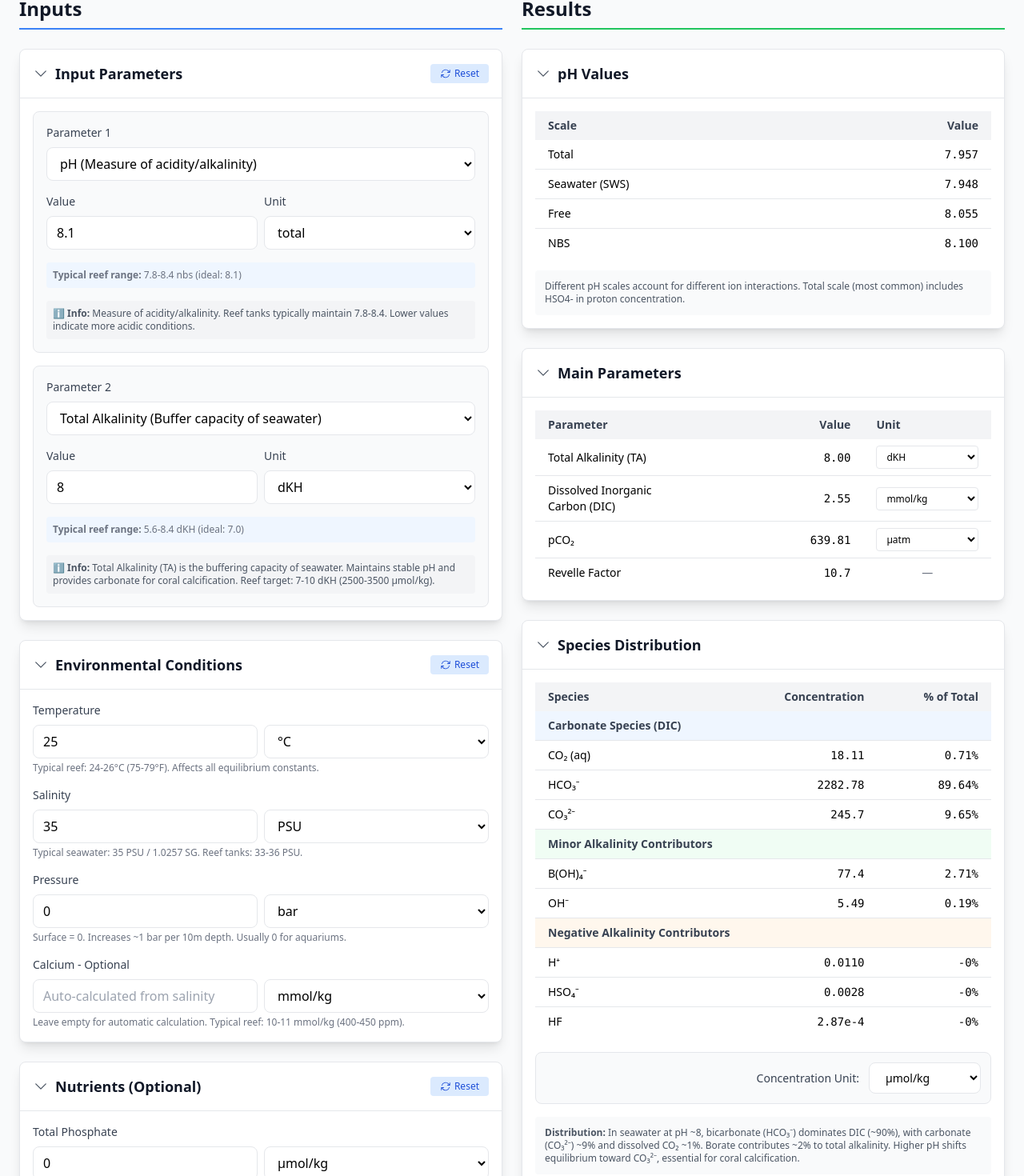
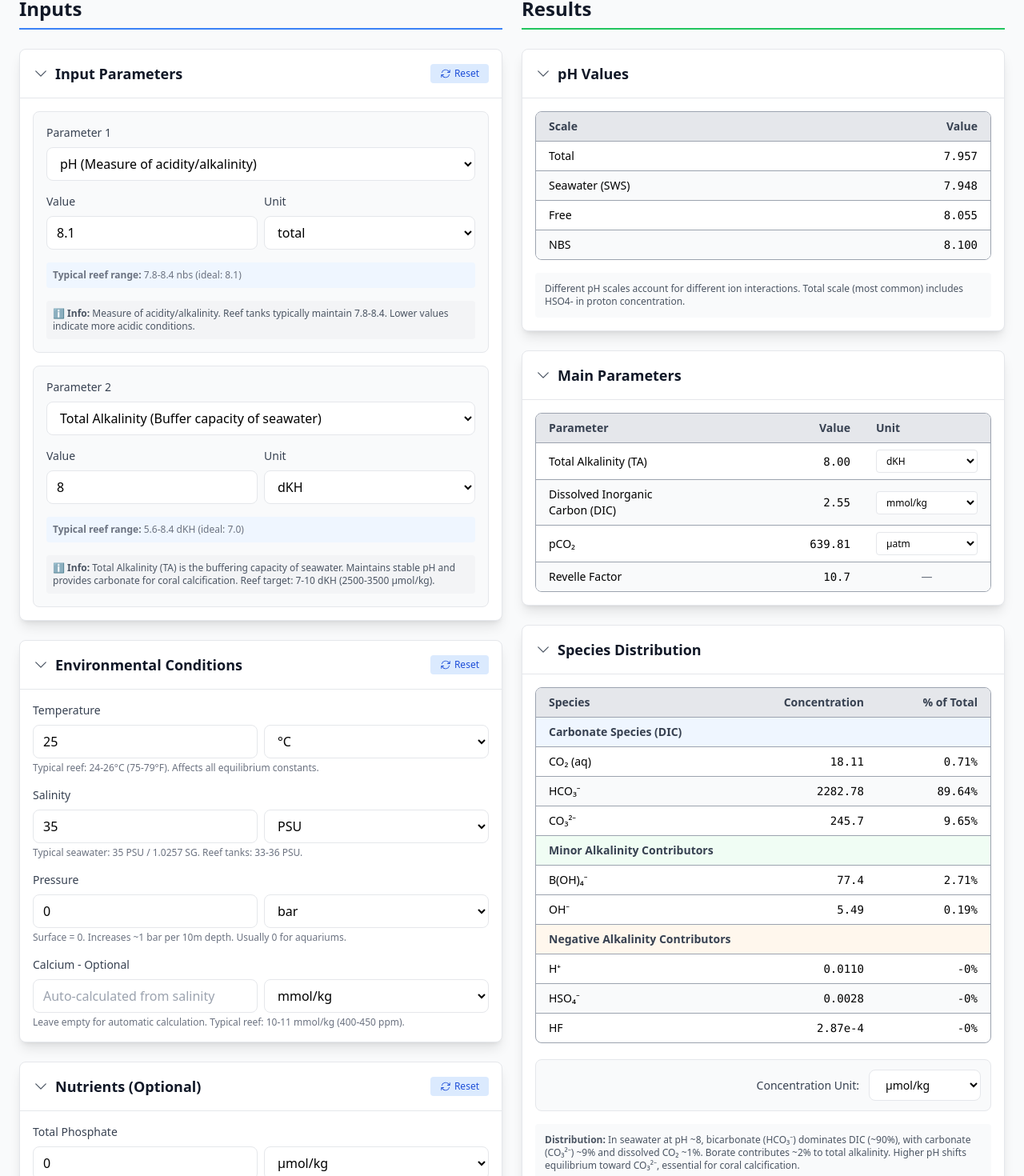
Before and after one commit to fendent/aqua-tools, a Vue app in the folder calculators/: page /calculators/co2sys in a window 1280 px wide. Shown: the part 366-1836 px from the top of the page at 80% size. Built offline with nearby package versions, Linux system fonts and the light colour scheme.

Commit message:
Fit and finish

```diff
--- a/calculators/src/calculators/co2sys/components/DosingImpactSimulator.vue
+++ b/calculators/src/calculators/co2sys/components/DosingImpactSimulator.vue
@@ -330,16 +330,17 @@
 
           <!-- Main Parameters -->
           <CardSection title="Main Parameters" :collapsible="true" v-model:collapsed="mainParamsCollapsed">
+            <div class="border border-gray-400 rounded-lg overflow-hidden">
               <table class="w-full text-sm table-fixed">
-              <thead class="bg-gray-100">
+                <thead class="bg-gray-200">
                   <tr>
-                  <th class="px-4 py-2 text-left font-semibold text-gray-700 w-[26%]">Parameter</th>
-                  <th class="px-4 py-2 text-right font-semibold text-gray-700 w-[24%]">Before</th>
-                  <th class="px-4 py-2 text-right font-semibold text-gray-700 w-[24%]">After</th>
-                  <th class="px-4 py-2 text-left font-semibold text-gray-700 w-[26%]">Units</th>
+                    <th class="px-4 py-2 text-left font-semibold text-gray-700 w-[26%] border-b border-gray-400">Parameter</th>
+                    <th class="px-4 py-2 text-right font-semibold text-gray-700 w-[24%] border-b border-gray-400">Before</th>
+                    <th class="px-4 py-2 text-right font-semibold text-gray-700 w-[24%] border-b border-gray-400">After</th>
+                    <th class="px-4 py-2 text-left font-semibold text-gray-700 w-[26%] border-b border-gray-400">Units</th>
                   </tr>
                 </thead>
-              <tbody class="divide-y divide-gray-200">
+                <tbody class="divide-y divide-gray-400">
                 <ParameterTableRow
                   label="pH"
                   :before-value="currentpH.toFixed(3)"
@@ -372,20 +373,22 @@
                 />
               </tbody>
               </table>
+            </div>
           </CardSection>
 
           <!-- Carbonate Chemistry -->
           <CardSection title="Carbonate Chemistry" :collapsible="true" v-model:collapsed="carbonateChemCollapsed">
+            <div class="border border-gray-400 rounded-lg overflow-hidden">
               <table class="w-full text-sm table-fixed">
-              <thead class="bg-gray-100">
+                <thead class="bg-gray-200">
                   <tr>
-                  <th class="px-4 py-2 text-left font-semibold text-gray-700 w-[26%]">Species</th>
-                  <th class="px-4 py-2 text-right font-semibold text-gray-700 w-[24%]">Before</th>
-                  <th class="px-4 py-2 text-right font-semibold text-gray-700 w-[24%]">After</th>
-                  <th class="px-4 py-2 text-left font-semibold text-gray-700 w-[26%]">Units</th>
+                    <th class="px-4 py-2 text-left font-semibold text-gray-700 w-[26%] border-b border-gray-400">Species</th>
+                    <th class="px-4 py-2 text-right font-semibold text-gray-700 w-[24%] border-b border-gray-400">Before</th>
+                    <th class="px-4 py-2 text-right font-semibold text-gray-700 w-[24%] border-b border-gray-400">After</th>
+                    <th class="px-4 py-2 text-left font-semibold text-gray-700 w-[26%] border-b border-gray-400">Units</th>
                   </tr>
                 </thead>
-              <tbody class="divide-y divide-gray-200">
+                <tbody class="divide-y divide-gray-400">
                 <ParameterTableRow
                   label="DIC"
                   :before-value="displayCurrentDIC"
@@ -414,20 +417,22 @@
                 />
               </tbody>
               </table>
+            </div>
           </CardSection>
 
           <!-- Saturation States -->
           <CardSection title="Saturation States" :collapsible="true" v-model:collapsed="saturationCollapsed">
+            <div class="border border-gray-400 rounded-lg overflow-hidden">
               <table class="w-full text-sm table-fixed">
-              <thead class="bg-gray-100">
+                <thead class="bg-gray-200">
                   <tr>
-                  <th class="px-4 py-2 text-left font-semibold text-gray-700 w-[26%]">Mineral</th>
-                  <th class="px-4 py-2 text-right font-semibold text-gray-700 w-[24%]">Before</th>
-                  <th class="px-4 py-2 text-right font-semibold text-gray-700 w-[24%]">After</th>
-                  <th class="px-4 py-2 text-left font-semibold text-gray-700 w-[26%]">Units</th>
+                    <th class="px-4 py-2 text-left font-semibold text-gray-700 w-[26%] border-b border-gray-400">Mineral</th>
+                    <th class="px-4 py-2 text-right font-semibold text-gray-700 w-[24%] border-b border-gray-400">Before</th>
+                    <th class="px-4 py-2 text-right font-semibold text-gray-700 w-[24%] border-b border-gray-400">After</th>
+                    <th class="px-4 py-2 text-left font-semibold text-gray-700 w-[26%] border-b border-gray-400">Units</th>
                   </tr>
                 </thead>
-              <tbody class="divide-y divide-gray-200">
+                <tbody class="divide-y divide-gray-400">
                 <ParameterTableRow
                   label="Ω Aragonite"
                   :before-value="simulationResults.currentState.omegaAragonite.toFixed(2)"
@@ -442,6 +447,7 @@
                 />
               </tbody>
               </table>
+            </div>
           </CardSection>
 
           <!-- Impact Summary -->
--- a/calculators/src/calculators/co2sys/components/ResultsDisplay.vue
+++ b/calculators/src/calculators/co2sys/components/ResultsDisplay.vue
@@ -7,28 +7,28 @@
       :collapsed="phValuesCollapsed"
       @update:collapsed="$emit('update:phValuesCollapsed', $event)"
     >
-      <div>
+      <div class="border border-gray-400 rounded-lg overflow-hidden">
         <table class="w-full text-sm">
-          <thead class="bg-gray-100">
+          <thead class="bg-gray-200">
             <tr>
-              <th class="px-4 py-2 text-left font-semibold text-gray-700">Scale</th>
-              <th class="px-4 py-2 text-right font-semibold text-gray-700">Value</th>
+              <th class="px-4 py-2 text-left font-semibold text-gray-700 border-b border-gray-400">Scale</th>
+              <th class="px-4 py-2 text-right font-semibold text-gray-700 border-b border-gray-400">Value</th>
             </tr>
           </thead>
-          <tbody class="divide-y divide-gray-200">
-            <tr class="hover:bg-gray-50">
+          <tbody class="divide-y divide-gray-400">
+            <tr class="even:bg-gray-50 hover:bg-gray-100">
               <td class="px-4 py-2">Total</td>
               <td class="px-4 py-2 text-right font-mono">{{ formatValue(results.pH_total, 'pH') }}</td>
             </tr>
-            <tr class="hover:bg-gray-50">
+            <tr class="even:bg-gray-50 hover:bg-gray-100">
               <td class="px-4 py-2">Seawater (SWS)</td>
               <td class="px-4 py-2 text-right font-mono">{{ formatValue(results.pH_sws, 'pH') }}</td>
             </tr>
-            <tr class="hover:bg-gray-50">
+            <tr class="even:bg-gray-50 hover:bg-gray-100">
               <td class="px-4 py-2">Free</td>
               <td class="px-4 py-2 text-right font-mono">{{ formatValue(results.pH_free, 'pH') }}</td>
             </tr>
-            <tr class="hover:bg-gray-50">
+            <tr class="even:bg-gray-50 hover:bg-gray-100">
               <td class="px-4 py-2">NBS</td>
               <td class="px-4 py-2 text-right font-mono">{{ formatValue(results.pH_nbs, 'pH') }}</td>
             </tr>
@@ -47,17 +47,17 @@
       :collapsed="mainParametersCollapsed"
       @update:collapsed="$emit('update:mainParametersCollapsed', $event)"
     >
-      <div>
+      <div class="border border-gray-400 rounded-lg overflow-hidden">
         <table class="w-full text-sm table-fixed">
-          <thead class="bg-gray-100">
+          <thead class="bg-gray-200">
             <tr>
-              <th class="px-4 py-2 text-left font-semibold text-gray-700 w-[32%]">Parameter</th>
-              <th class="px-4 py-2 text-right font-semibold text-gray-700 w-[40%]">Value</th>
-              <th class="px-4 py-2 text-left font-semibold text-gray-700 w-[28%]">Unit</th>
+              <th class="px-4 py-2 text-left font-semibold text-gray-700 w-[32%] border-b border-gray-400">Parameter</th>
+              <th class="px-4 py-2 text-right font-semibold text-gray-700 w-[40%] border-b border-gray-400">Value</th>
+              <th class="px-4 py-2 text-left font-semibold text-gray-700 w-[28%] border-b border-gray-400">Unit</th>
             </tr>
           </thead>
-          <tbody class="divide-y divide-gray-200">
-            <tr class="hover:bg-gray-50">
+          <tbody class="divide-y divide-gray-400">
+            <tr class="even:bg-gray-50 hover:bg-gray-100">
               <td class="px-4 py-2">Total Alkalinity (TA)</td>
               <td class="px-4 py-2 text-right font-mono">{{ displayTAValue }}</td>
               <td class="px-4 py-2">
@@ -71,7 +71,7 @@
                 </select>
               </td>
             </tr>
-            <tr class="hover:bg-gray-50">
+            <tr class="even:bg-gray-50 hover:bg-gray-100">
               <td class="px-4 py-2">Dissolved Inorganic Carbon (DIC)</td>
               <td class="px-4 py-2 text-right font-mono">{{ displayDICValue }}</td>
               <td class="px-4 py-2">
@@ -85,7 +85,7 @@
                 </select>
               </td>
             </tr>
-            <tr class="hover:bg-gray-50">
+            <tr class="even:bg-gray-50 hover:bg-gray-100">
               <td class="px-4 py-2">pCO₂</td>
               <td class="px-4 py-2 text-right font-mono">{{ displaypCO2Value }}</td>
               <td class="px-4 py-2">
@@ -98,7 +98,7 @@
                 </select>
               </td>
             </tr>
-            <tr class="hover:bg-gray-50">
+            <tr class="even:bg-gray-50 hover:bg-gray-100">
               <td class="px-4 py-2">Revelle Factor</td>
               <td class="px-4 py-2 text-right font-mono">{{ formatValue(results.revelleFactor, 'revelle') }}</td>
               <td class="px-4 py-2 text-center text-gray-500">—</td>
--- a/calculators/src/calculators/co2sys/components/SpeciesDistributionTable.vue
+++ b/calculators/src/calculators/co2sys/components/SpeciesDistributionTable.vue
@@ -1,18 +1,19 @@
 <template>
   <CardSection title="Species Distribution" :collapsible="true" :collapsed="collapsed" @update:collapsed="$emit('update:collapsed', $event)">
     <div class="space-y-5">
-      <table class="w-full text-sm table-fixed">
-        <thead class="bg-gray-100">
-          <tr>
-            <th class="px-4 py-2 text-left font-semibold text-gray-700 w-[40%]">Species</th>
-            <th class="px-4 py-2 text-right font-semibold text-gray-700 w-[35%]">Concentration</th>
-            <th class="px-4 py-2 text-right font-semibold text-gray-700 w-[25%]">% of Total</th>
-          </tr>
-        </thead>
-        <tbody class="divide-y divide-gray-200">
+      <div class="border border-gray-400 rounded-lg overflow-hidden">
+        <table class="w-full text-sm table-fixed" style="border-collapse: separate; border-spacing: 0;">
+          <thead class="bg-gray-200">
+            <tr>
+              <th class="px-4 py-2 text-left font-semibold text-gray-700 w-[40%] border-b border-gray-400">Species</th>
+              <th class="px-4 py-2 text-right font-semibold text-gray-700 w-[35%] border-b border-gray-400">Concentration</th>
+              <th class="px-4 py-2 text-right font-semibold text-gray-700 w-[25%] border-b border-gray-400">% of Total</th>
+            </tr>
+          </thead>
+          <tbody>
           <!-- Major Carbonate Species -->
           <tr class="bg-blue-50">
-            <td colspan="3" class="px-4 py-2 font-semibold text-gray-700">Carbonate Species (DIC)</td>
+            <td colspan="3" class="px-4 py-2 font-semibold text-gray-700 border-b border-gray-400">Carbonate Species (DIC)</td>
           </tr>
           <SpeciesRow
             species="CO₂ (aq)"
@@ -25,6 +26,7 @@
             :percent="`${formatPercent(results.fHCO3 * 100, 2)}%`"
             :concentration="formatValue(convertSpeciesConcentration(results.HCO3, displaySpeciesUnit), 'HCO3')"
             role="Bicarbonate, dominant form"
+            :stripe="true"
           />
           <SpeciesRow
             species="CO₃²⁻"
@@ -35,7 +37,7 @@
 
           <!-- Minor Alkalinity Contributors -->
           <tr class="bg-green-50" v-if="results.minorSpecies">
-            <td colspan="3" class="px-4 py-2 font-semibold text-gray-700">Minor Alkalinity Contributors</td>
+            <td colspan="3" class="px-4 py-2 font-semibold text-gray-700 border-b border-gray-400">Minor Alkalinity Contributors</td>
           </tr>
           <SpeciesRow
             v-if="results.minorSpecies"
@@ -75,7 +77,7 @@
 
           <!-- Negative Contributors -->
           <tr class="bg-orange-50" v-if="results.minorSpecies">
-            <td colspan="3" class="px-4 py-2 font-semibold text-gray-700">Negative Alkalinity Contributors</td>
+            <td colspan="3" class="px-4 py-2 font-semibold text-gray-700 border-b border-gray-400">Negative Alkalinity Contributors</td>
           </tr>
           <SpeciesRow
             v-if="results.minorSpecies"
@@ -90,6 +92,7 @@
             :percent="`${formatNegativePercent((results.minorSpecies.bisulfate / results.TA) * 100, 3)}%`"
             :concentration="formatValue(convertSpeciesConcentration(results.minorSpecies.bisulfate, displaySpeciesUnit), 'minor')"
             role="Bisulfate"
+            :stripe="true"
           />
           <SpeciesRow
             v-if="results.minorSpecies"
@@ -99,7 +102,8 @@
             role="Hydrogen fluoride"
           />
         </tbody>
-      </table>
+        </table>
+      </div>
 
       <div class="flex items-center justify-end gap-3 p-3 border border-gray-200 rounded-lg bg-gray-50">
         <label class="text-sm font-medium text-gray-700">Concentration Unit:</label>
@@ -149,3 +153,9 @@ function formatNegativePercent(value, decimals) {
   return '-' + formatted
 }
 </script>
+
+<style scoped>
+:deep(tbody tr:last-child td) {
+  border-bottom: none !important;
+}
+</style>
--- a/calculators/src/calculators/co2sys/components/SpeciesRow.vue
+++ b/calculators/src/calculators/co2sys/components/SpeciesRow.vue
@@ -1,13 +1,16 @@
 <template>
   <tr
     ref="rowElement"
-    class="hover:bg-gray-100 cursor-pointer transition-colors relative"
+    :class="[
+      stripe ? 'bg-gray-50' : '',
+      'hover:bg-gray-100 cursor-pointer transition-colors relative'
+    ]"
     @click.stop="handleClick"
     @mouseleave="handleMouseLeave"
   >
-    <td class="px-4 py-2">{{ species }}</td>
-    <td class="px-4 py-2 text-right font-mono">{{ concentration }}</td>
-    <td class="px-4 py-2 text-right font-mono">{{ percent }}</td>
+    <td class="px-4 py-2 border-b border-gray-400">{{ species }}</td>
+    <td class="px-4 py-2 text-right font-mono border-b border-gray-400">{{ concentration }}</td>
+    <td class="px-4 py-2 text-right font-mono border-b border-gray-400">{{ percent }}</td>
 
     <!-- Tooltip -->
     <td class="absolute inset-0 pointer-events-none">
@@ -42,6 +45,10 @@ defineProps({
   role: {
     type: String,
     required: true
+  },
+  stripe: {
+    type: Boolean,
+    default: false
   }
 })
 
--- a/calculators/src/components/ParameterTableRow.vue
+++ b/calculators/src/components/ParameterTableRow.vue
@@ -1,5 +1,5 @@
 <template>
-  <tr class="hover:bg-gray-50">
+  <tr class="even:bg-gray-50 hover:bg-gray-100">
     <td class="px-4 py-2">{{ label }}</td>
     <td class="px-4 py-2 text-right font-mono">{{ beforeValue }}</td>
     <td class="px-4 py-2 text-right font-mono">
```
Lines whose indentation alone changed are shown as unchanged.
